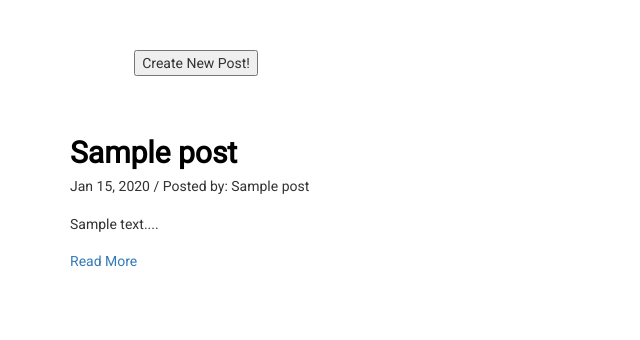
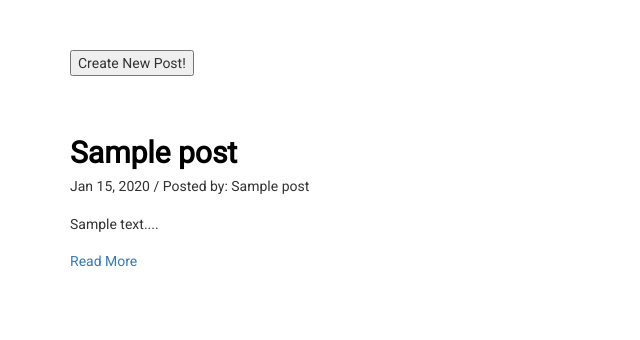
Before and after one commit to GreenGiraffe1/Multi-User-Blog, a Python web app: template myapp/templates/blog.html in a window 1280 px wide. Shown: the part 103-443 px from the top of the page, without its empty margins (0-640 px from the left). Run offline with Jinja, Linux system fonts and the light colour scheme; the template is opened without the code that fills it: most values are stand-ins (such as "Sample title", 1, 10 or a date in 2020).

Commit message:
style: Format "create post" button to resize in concert with main page content

```diff
--- a/myapp/templates/blog.html
+++ b/myapp/templates/blog.html
@@ -1,18 +1,17 @@
         {% extends "base.html" %}
 
         {% block content %}
+        <div class="container">
         {% if uname %}
-            <div class="container-fluid create-row">
-                <div class="col-sm-1"></div>
-                <div class="col-sm-11">
+            <div class="row create-row">
+                <div class="col-xs-12">
                     {% include "createpost.html" %}
                 </div>
             </div>
         {% endif %}
-
         {% for post in posts %}
-            <div class="container post">
-                <div class="">
+            <div class="post row">
+                <div class="col-xs-12">
                     <h2><a class="title-link post-subject" href="/blog/{{post.key().id()}}">
                             {{post.subject | safe}}
                     </a></h2>
@@ -29,4 +28,5 @@
                 </div>
             </div>
         {% endfor %}
+        </div>
         {% endblock %}
```
